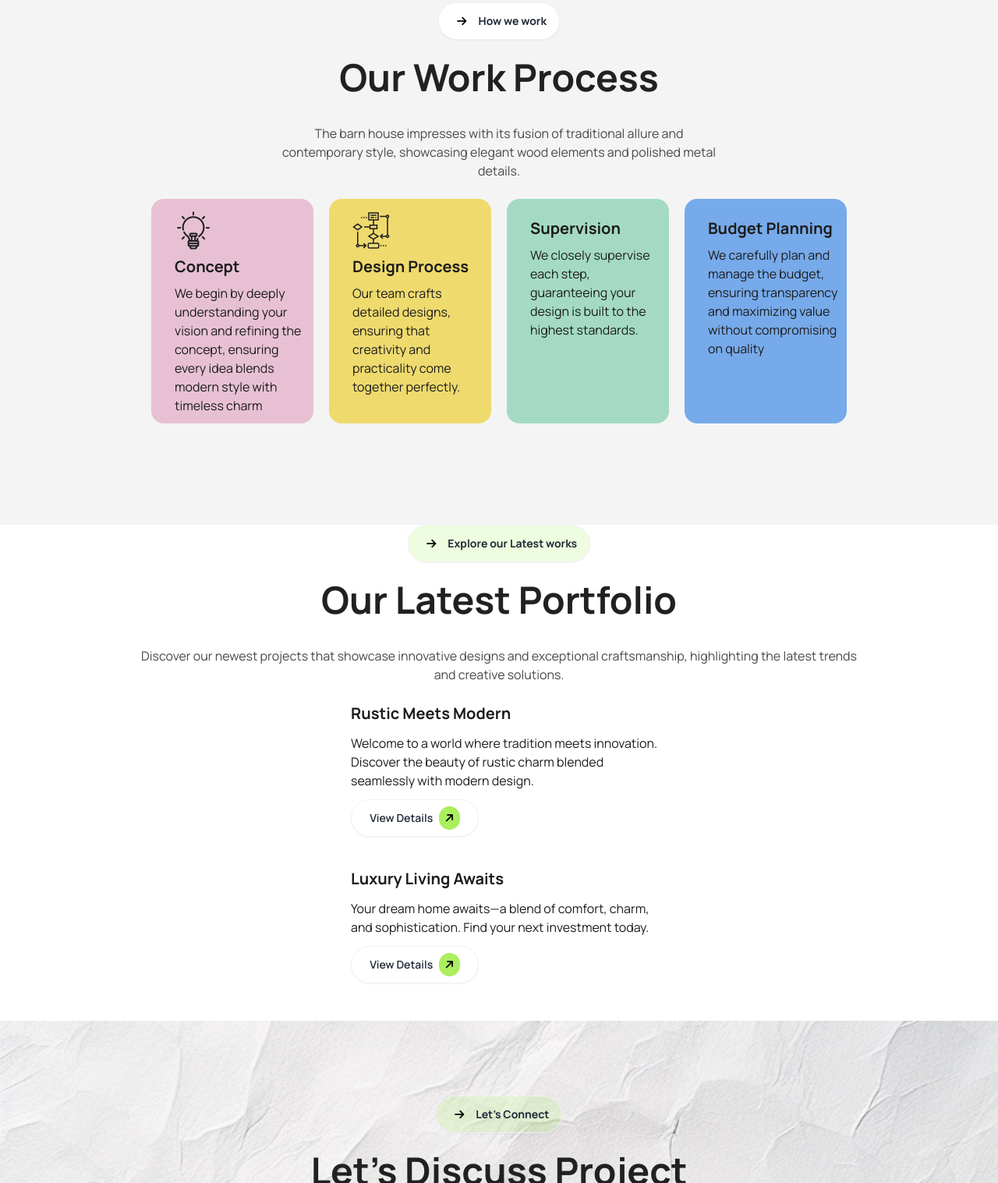
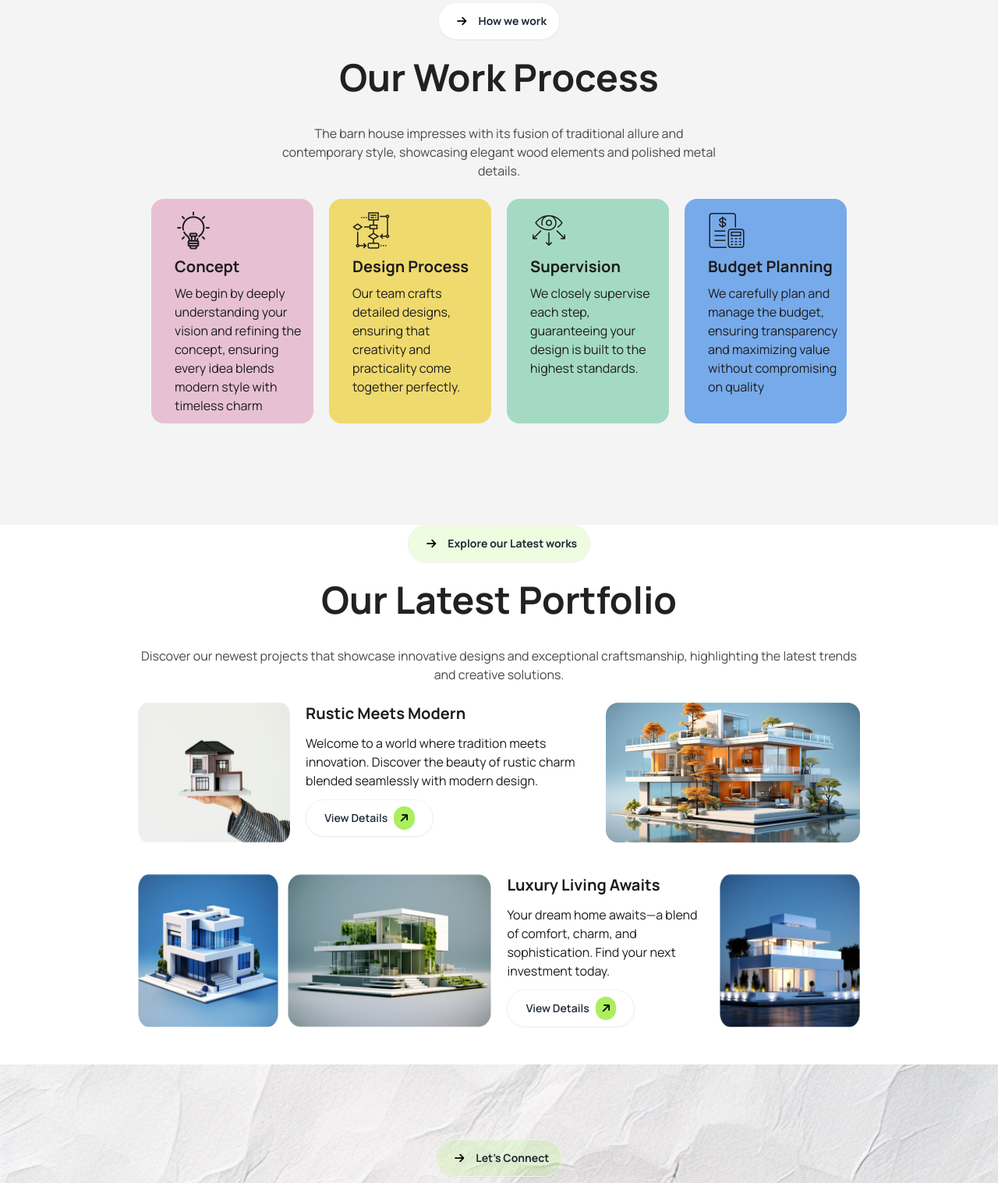
Before and after one commit to saudanoor/third-assingment, a plain HTML site: page index.html in a window 1280 px wide. Shown: the part 1851-3368 px from the top of the page at 78% size. Drawn offline with nearby package versions, Linux system fonts and the light colour scheme; files whose address does not match are found by name.

Commit message:
recorrecting after recreating new repo

```diff
--- a/index.html
+++ b/index.html
@@ -320,7 +320,7 @@
 
          <div class="div flex flex-col gap-2 ml-5 py-4 px-2.5">
 
-           <div><img src="../Reinterio-Website-for-Apartments/assets/vision.png" alt=""></div>
+           <div><img src="assets/vision.png" alt=""></div>
 
            <h1 class="text-[#1C1C1C] font-bold text-xl">Supervision</h1>
 
@@ -337,7 +337,7 @@
 
      <div class="div flex flex-col gap-2 ml-5 py-4 px-2.5">
 
-       <div><img src="../Reinterio-Website-for-Apartments/assets/budget-planning.png" alt=""></div>
+       <div><img src="assets/budget-planning.png" alt=""></div>
 
        <h1 class="text-[#1C1C1C] font-bold text-xl">Budget Planning</h1>
 
@@ -410,7 +410,7 @@
     <div class="row1  flex flex-col  md:flex-row">
 
 <div class="rowA flex gap-5  flex-col  md:flex-row">
-  <img src="../Reinterio-Website-for-Apartments/assets/img1.png" alt="" class="flex max-h-[320px] max-w-[270px] md:max-h-[280px] md:max-w-[195px]">
+  <img src="assets/img1.png" alt="" class="flex max-h-[320px] max-w-[270px] md:max-h-[280px] md:max-w-[195px]">
 
   <div class="writings  max-w-[280px] md:max-w-[400px]  flex flex-col gap-3">
     <h1 class="text-[#1C1C1C] font-bold text-xl">Rustic Meets Modern</h1>
@@ -430,7 +430,7 @@
 </div>
 
 <div class="rowB  ">
-  <img src="../Reinterio-Website-for-Apartments/assets/img2.png" alt=""  class="flex max-h-[320px] max-w-[270px] md:max-h-[380px] md:max-w-[595px]" >
+  <img src="assets/img2.png" alt=""  class="flex max-h-[320px] max-w-[270px] md:max-h-[380px] md:max-w-[595px]" >
 </div>
 
 
@@ -446,7 +446,7 @@
 
 
 <div class="rowC  flex  max-h-[320px] max-w-[200px] md:max-h-[280px] md:max-w-[195px]">
-  <img src="../Reinterio-Website-for-Apartments/assets/img3.png" alt=""  class="" >
+  <img src="assets/img3.png" alt=""  class="" >
 
 
 
@@ -454,7 +454,7 @@
 
 
 <div class="rowD  gap-5  mb-14 md:mb-0 flex-col  md:flex-row flex max-h-[320px] max-w-[270px] md:max-h-[380px] md:max-w-[595px]">
-  <img src="../Reinterio-Website-for-Apartments/assets/img4.png" alt="" class="">
+  <img src="assets/img4.png" alt="" class="">
 
   <div class="writings  max-w-[280px] md:max-w-[400px]  flex flex-col gap-3" >
     <h1 class="text-[#1C1C1C] font-bold text-xl">Luxury Living Awaits</h1>
@@ -474,7 +474,7 @@
 </div>
 
 <div class="rowE flex max-h-[320px] max-w-[270px] md:max-h-[280px] md:max-w-[195px]">
-  <img src="../Reinterio-Website-for-Apartments/assets/img5.png" alt=""   >
+  <img src="assets/img5.png" alt=""   >
 
 </div>
 
```
